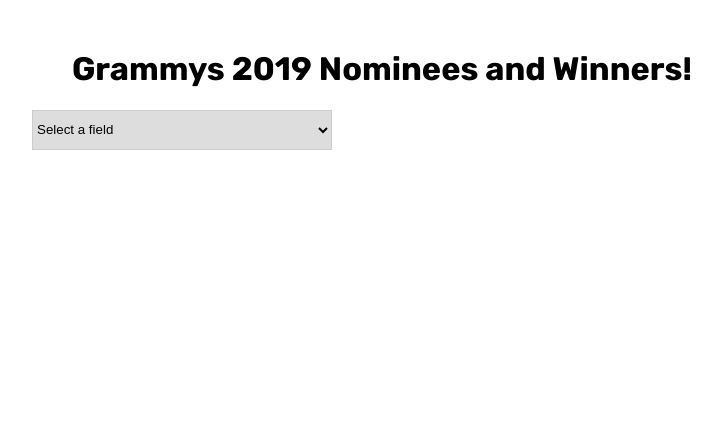
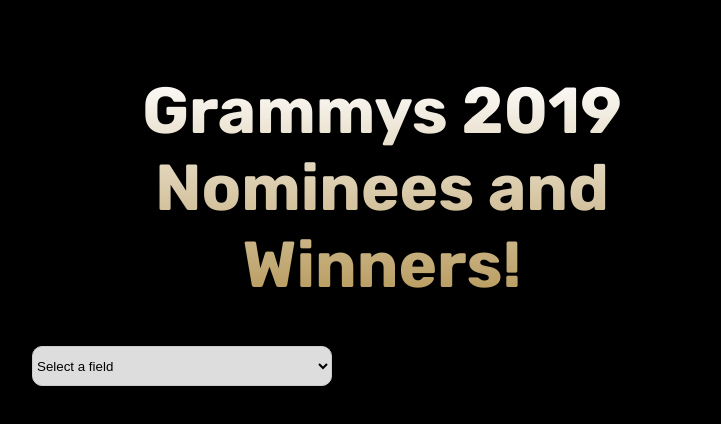
Before and after one commit to davreds/davreds.github.io, a plain HTML site: page Lab3/index.html in a window 1280 px wide. Shown: the whole page, without its empty margins (258-979 px from the left). Drawn offline with nearby package versions, Linux system fonts and the light colour scheme.

Commit message:
Lab3 Style
Modified the style

```diff
--- a/Lab3/css/styles.css
+++ b/Lab3/css/styles.css
@@ -1,7 +1,9 @@
 
 body {
+  background-color: black;
   font-family: 'Rubik', sans-serif;
   font-size: 13px;
+  color: white;
 }
 
 .container {
@@ -11,8 +13,11 @@
 }
 
 h1 {
+  background: -webkit-linear-gradient(white, #b69859);
+  -webkit-background-clip: text;
+  -webkit-text-fill-color: transparent;
   text-align: center;
-  font-size: 2.5em;
+  font-size: 5em;
 }
 
 
@@ -22,6 +27,7 @@
   overflow: hidden;
   background: url(new_arrow.png) no-repeat right #ddd;
   border: 1px solid #ccc;
+  border-radius: 10px;
 }
 
 option {
--- a/Lab3/js/grammys.js
+++ b/Lab3/js/grammys.js
@@ -25,7 +25,7 @@
                         content += `<ul>`;
                         for( let k = 0; k < data.fields[i].categories[j].nominees.length; k++ ){
                             if( k == winner ){
-                                content += `<li><h4 class="winner">${data.fields[i].categories[j].nominees[k].nominee}</h4><h4><i>          WINNER!</i></h4></li>`;
+                                content += `<li><i><h4 class="winner">${data.fields[i].categories[j].nominees[k].nominee}</h4><h4>          WINNER!</h4></i></li>`;
                             } else{
                                 content += `<li><h4>${data.fields[i].categories[j].nominees[k].nominee}</h4></li>`;
                             }
```
